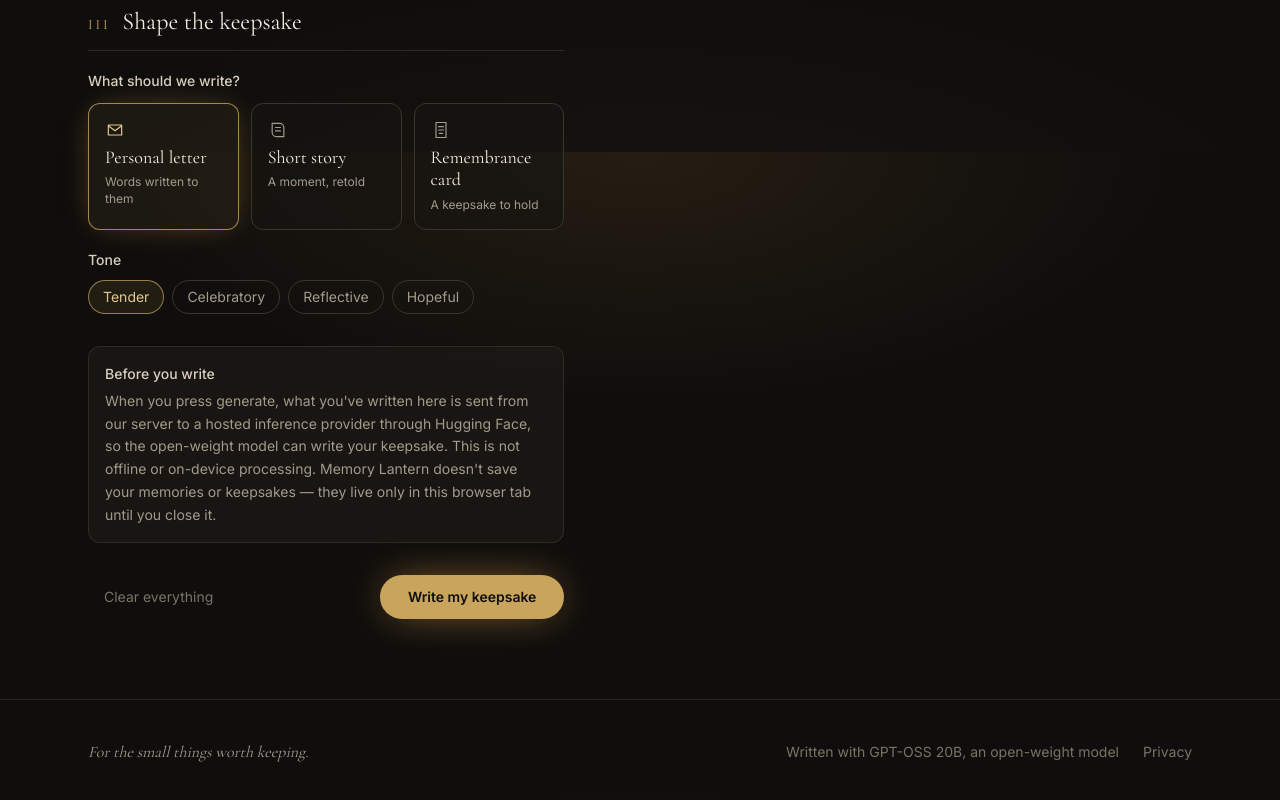
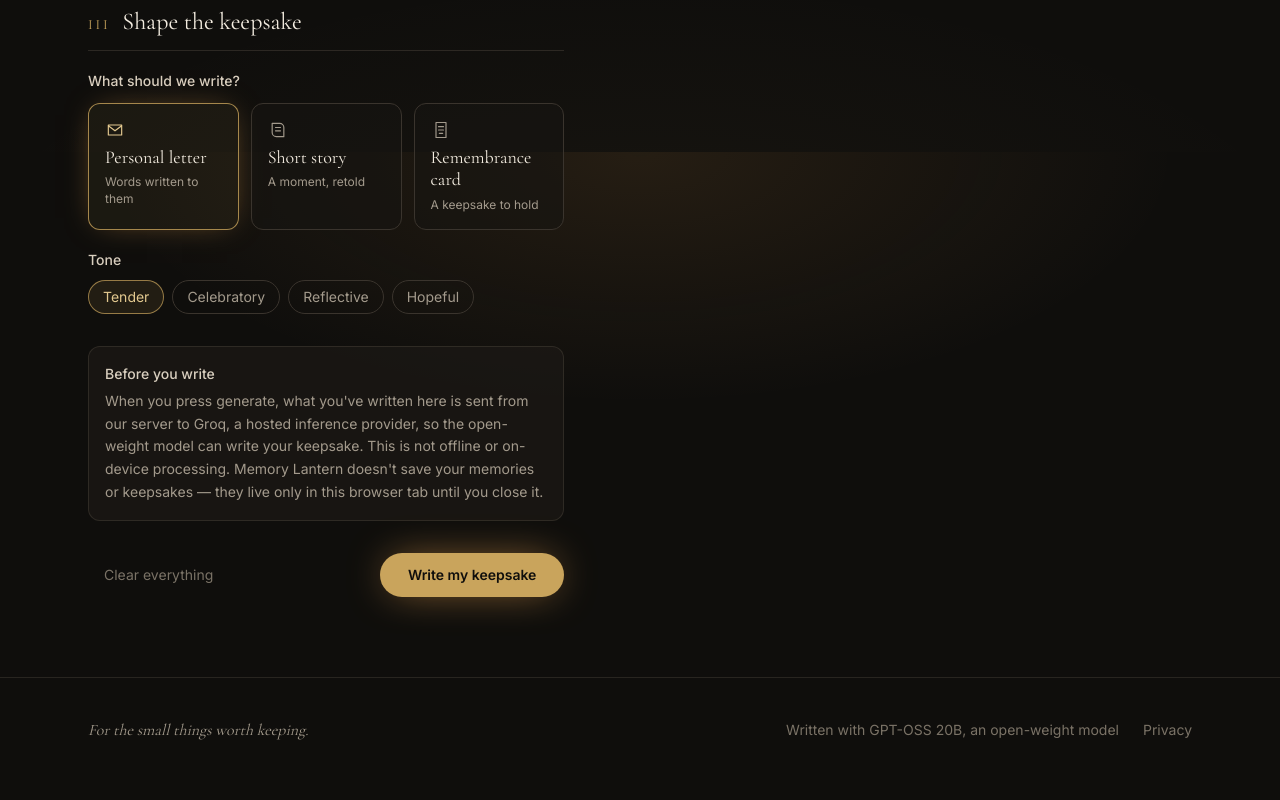
Before and after one commit to nehaprasad-dev/memory-lantern, a Next.js app: page /create in a window 1280 px wide. Shown: the part 1448-2248 px from the top of the page. Built offline with nearby package versions, Linux system fonts and the light colour scheme.

Commit message:
update privacy disclosure to mention groq

```diff
--- a/src/components/PrivacyNotice.tsx
+++ b/src/components/PrivacyNotice.tsx
@@ -11,10 +11,10 @@ export function PrivacyNotice({ className = "" }: PrivacyNoticeProps) {
     >
       <p className="mb-1 font-medium text-parchment">Before you write</p>
       <p>
-        When you press generate, what you&apos;ve written here is sent from our server to a
-        hosted inference provider through Hugging Face, so the open-weight model can write your
-        keepsake. This is not offline or on-device processing. Memory Lantern doesn&apos;t save
-        your memories or keepsakes — they live only in this browser tab until you close it.
+        When you press generate, what you&apos;ve written here is sent from our server to
+        Groq, a hosted inference provider, so the open-weight model can write your keepsake.
+        This is not offline or on-device processing. Memory Lantern doesn&apos;t save your
+        memories or keepsakes — they live only in this browser tab until you close it.
       </p>
     </aside>
   );
```
